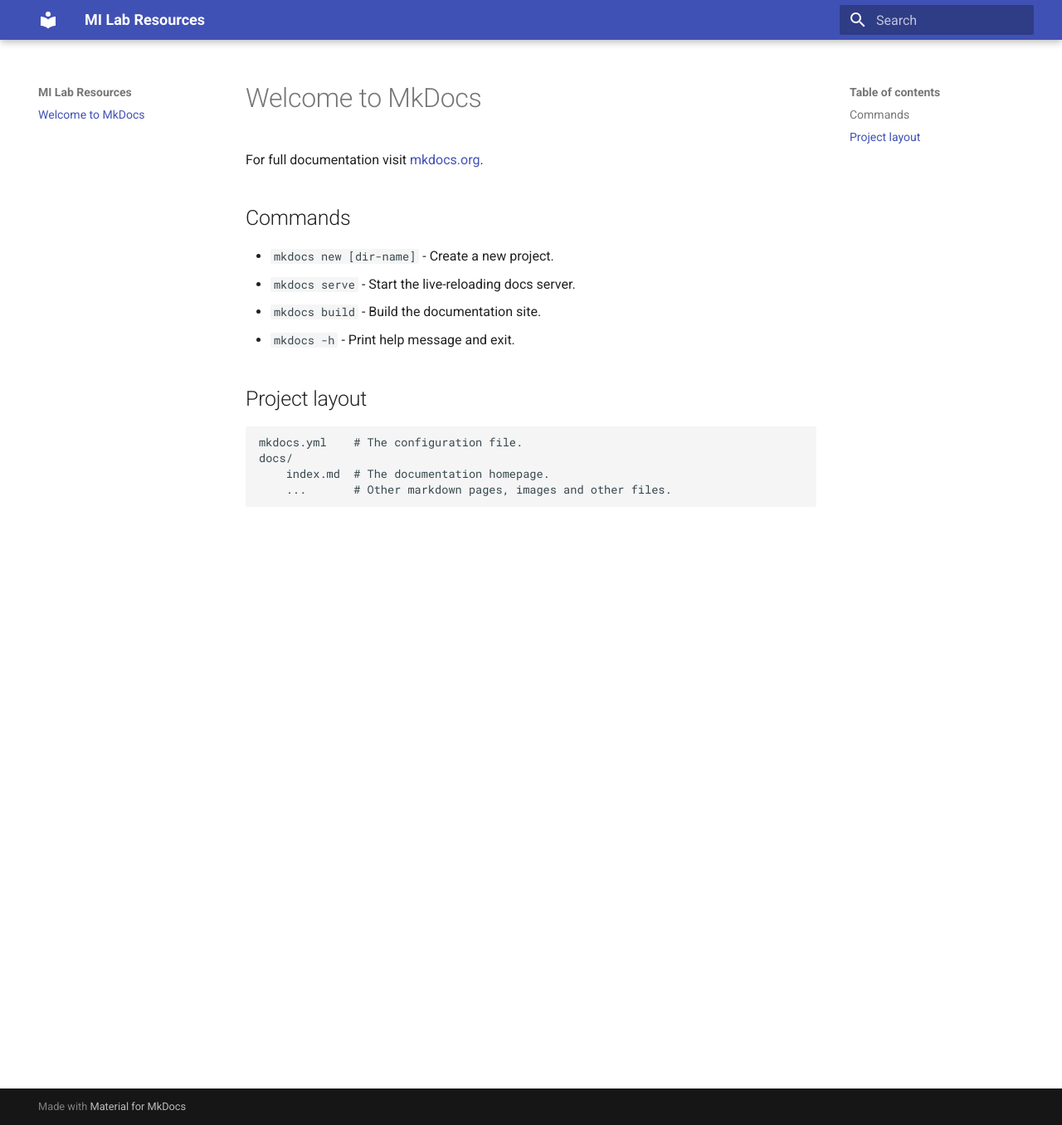
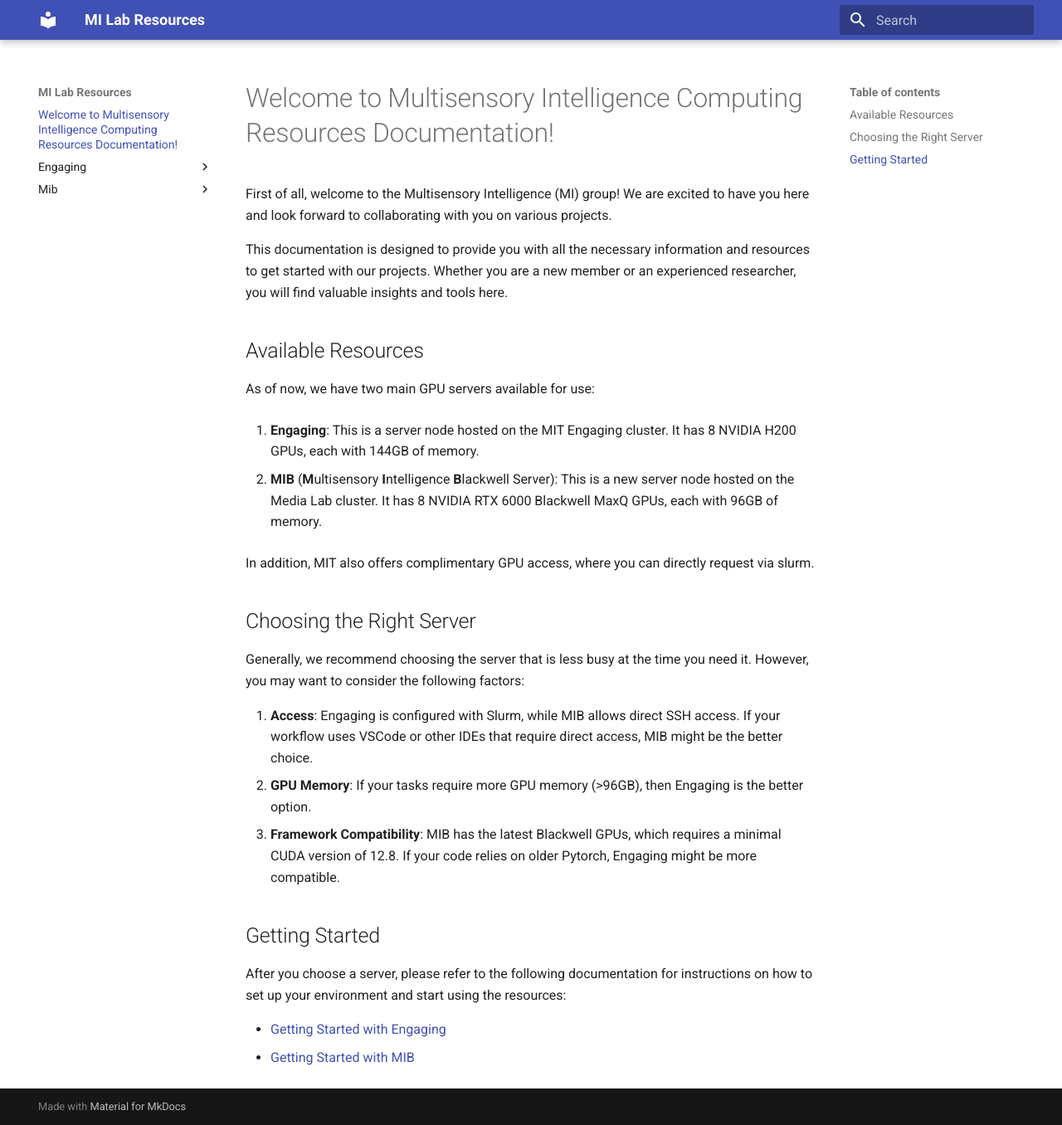
Before and after one commit to DDVD233/midoc, an MkDocs documentation site: the page built from docs/index.md, in a window 1280 px wide and 1356 px high. Shown: the whole window at 83% size. Built offline with MkDocs 1.6.1 and Material for MkDocs 9.7.7, drawn with Linux system fonts in a browser that asks for light colours.

Commit message:
Complete index page

```diff
--- a/docs/index.md
+++ b/docs/index.md
@@ -1,17 +1,30 @@
-# Welcome to MkDocs
+# Welcome to Multisensory Intelligence Computing Resources Documentation!
 
-For full documentation visit [mkdocs.org](https://www.mkdocs.org).
+First of all, welcome to the Multisensory Intelligence (MI) group! We are excited to have you here and look forward to collaborating with you on various projects.
 
-## Commands
+This documentation is designed to provide you with all the necessary information and resources to get started with our projects. Whether you are a new member or an experienced researcher, you will find valuable insights and tools here.
 
-* `mkdocs new [dir-name]` - Create a new project.
-* `mkdocs serve` - Start the live-reloading docs server.
-* `mkdocs build` - Build the documentation site.
-* `mkdocs -h` - Print help message and exit.
+## Available Resources
 
-## Project layout
+As of now, we have two main GPU servers available for use:
 
-    mkdocs.yml    # The configuration file.
-    docs/
-        index.md  # The documentation homepage.
-        ...       # Other markdown pages, images and other files.
+1. **Engaging**: This is a server node hosted on the MIT Engaging cluster. It has 8 NVIDIA H200 GPUs, each with 144GB of memory.
+
+2. **MIB** (**M**ultisensory **I**ntelligence **B**lackwell Server): This is a new server node hosted on the Media Lab cluster. It has 8 NVIDIA RTX 6000 Blackwell MaxQ GPUs, each with 96GB of memory.
+
+In addition, MIT also offers complimentary GPU access, where you can directly request via slurm.
+
+## Choosing the Right Server
+
+Generally, we recommend choosing the server that is less busy at the time you need it. However, you may want to consider the following factors:
+
+1. **Access**: Engaging is configured with Slurm, while MIB allows direct SSH access. If your workflow uses VSCode or other IDEs that require direct access, MIB might be the better choice.
+2. **GPU Memory**: If your tasks require more GPU memory (>96GB), then Engaging is the better option.
+3. **Framework Compatibility**: MIB has the latest Blackwell GPUs, which requires a minimal CUDA version of 12.8. If your code relies on older Pytorch, Engaging might be more compatible.
+
+## Getting Started
+
+After you choose a server, please refer to the following documentation for instructions on how to set up your environment and start using the resources:
+
+- [Getting Started with Engaging](engaging/getting_started.md)
+- [Getting Started with MIB](mib/getting_started.md)
```
Also changed, not shown: docs/engaging/getting_started.md (added), docs/mib/getting_started.md (added).
